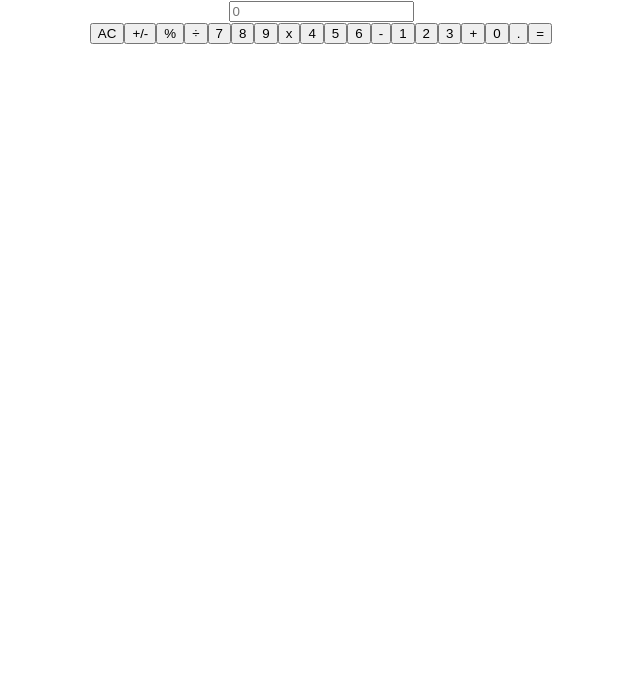
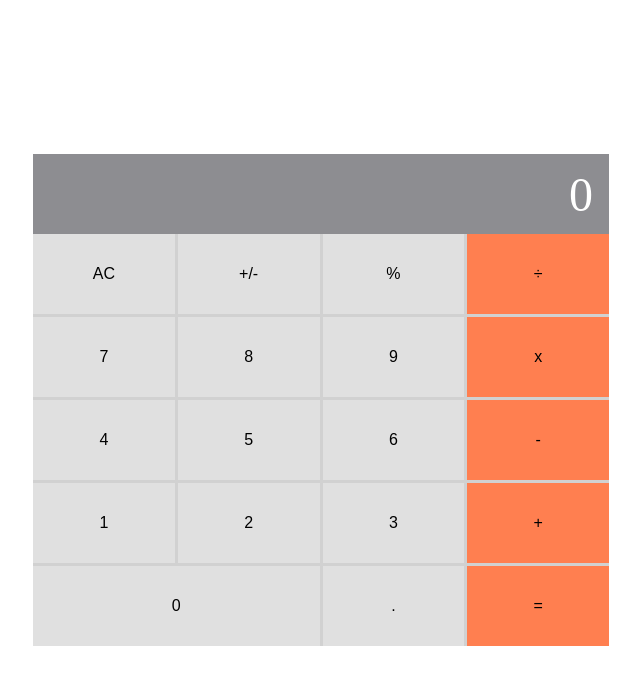
Before and after one commit to alef-garrido/m3w1-react, a React (Create React App) app: page / in a window 1280 px wide. Shown: the top 684 px of the page, without its empty margins (319-959 px from the left). Built offline with nearby package versions, Linux system fonts and the light colour scheme.

Commit message:
Add styling as per provided wireframe

```diff
--- a/src/App.css
+++ b/src/App.css
@@ -1,3 +1,64 @@
+:root {
+  --background: #d1d1d1;
+  --keyButtons-bck: #e0e0e0;
+  --rightButtons-bck: coral;
+}
+
 .App {
-  text-align: center;
+  display: grid;
+  place-items: center;
+  width: 100vw;
+  height: 100vh;
 }
+
+.calculator--body {
+  width: 50%;
+  height: 100%;
+  display: flex;
+  flex-direction: column;
+  align-items: center;
+  justify-content: center;
+}
+
+.calculator--display {
+  padding: 0;
+  width: 90%;
+  height: 5rem;
+  text-align: right;
+  border: none;
+  background-color: #8d8d91;
+  font-size: 3em;
+}
+
+.calculator--display::placeholder {
+  padding-right: 1rem;
+  color: white;
+  font-family: 'Times New Roman', Times, serif;
+}
+
+.calculator--keypad {
+  width: 90%;
+  display: grid;
+  grid-template-columns: 1fr 1fr 1fr 1fr;
+  gap: 3px;
+  background-color: var(--background);
+}
+
+.calculator--keypad button {
+  border: none;
+  height: 5rem;
+  background-color: var(--keyButtons-bck);
+  font-size: 1em;
+}
+
+button[name="0"] {
+  grid-column: 1 / 3;
+}
+
+button[name='÷'],
+button[name='x'],
+button[name='-'],
+button[name='+'],
+button[name='='] {
+  background: coral;
+}
--- a/src/index.css
+++ b/src/index.css
@@ -1,5 +1,14 @@
+* {
+  margin: 0;
+  padding: 0;
+  box-sizing: border-box;
+}
+
 body {
+  padding: 0;
   margin: 0;
+  width: 100vw;
+  height: 100vh;
   font-family:
     -apple-system,
     BlinkMacSystemFont,
@@ -15,13 +24,3 @@ body {
   -webkit-font-smoothing: antialiased;
   -moz-osx-font-smoothing: grayscale;
 }
-
-code {
-  font-family:
-    source-code-pro,
-    Menlo,
-    Monaco,
-    Consolas,
-    'Courier New',
-    monospace;
-}
```
